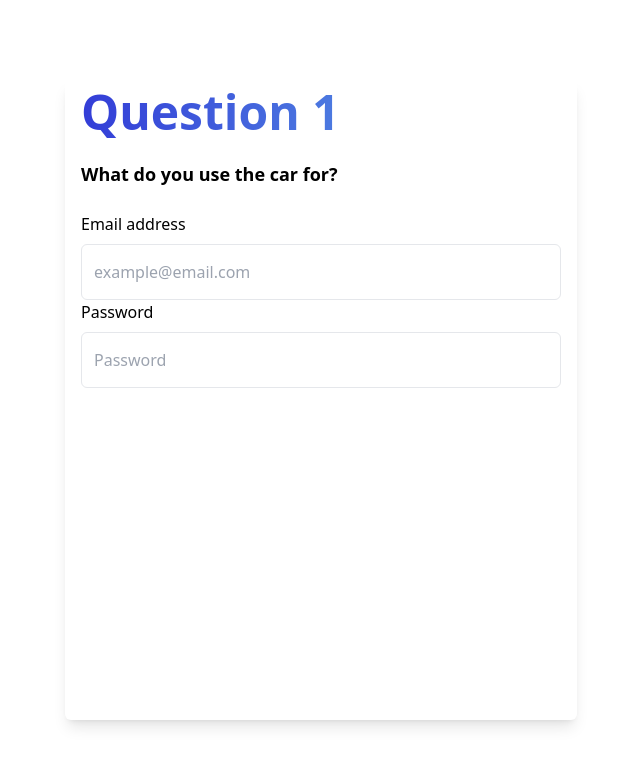
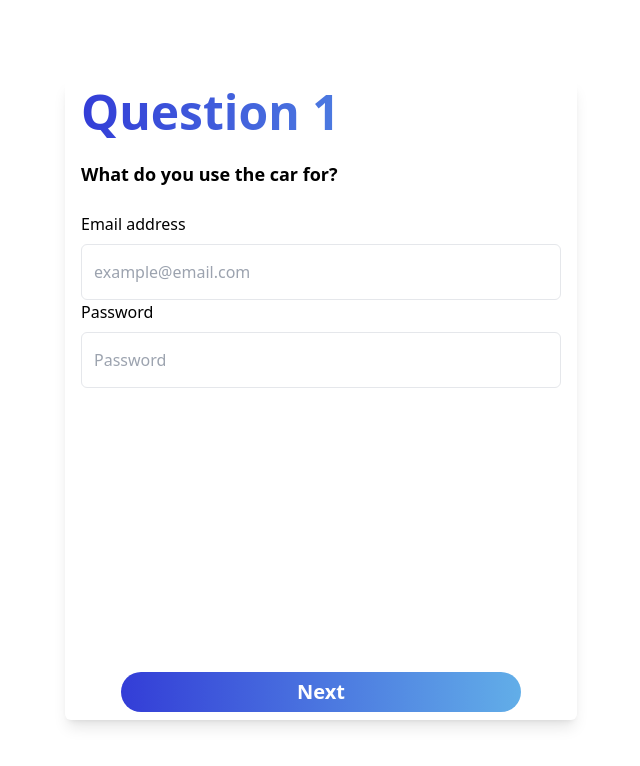
Before and after one commit to miarolfe/SwEngGroup30, a Next.js app in the folder front/life-insurance-front/: page /quote in a window 1280 px wide. Shown: the top 766 px of the page, without its empty margins (319-959 px from the left). Built offline with nearby package versions, Linux system fonts and the light colour scheme.

Commit message:
Add LargeButton

```diff
--- a/front/life-insurance-front/app/globals.css
+++ b/front/life-insurance-front/app/globals.css
@@ -9,4 +9,12 @@
     -webkit-background-clip: text;
     -webkit-text-fill-color: transparent;
   }
+
+  .mre-blue-bg {
+    background-color: #175788;
+  }
+
+  .grad-bg {
+    background: linear-gradient(90deg, rgba(51,61,215,1) 0%, rgba(98,174,232,1) 100%);
+  }
 }
--- /dev/null
+++ b/front/life-insurance-front/components/LargeButton.tsx
@@ -0,0 +1,13 @@
+type Props = {
+  text: string;
+};
+
+const LargeButton = (props: Props) => {
+  return (
+    <button className="w-5/6 h-10 rounded-full grad-bg text-white text-xl font-semibold">
+      {props.text}
+    </button>
+  );
+};
+
+export default LargeButton;
--- a/front/life-insurance-front/components/QuoteQuestion/QuoteQuestion.tsx
+++ b/front/life-insurance-front/components/QuoteQuestion/QuoteQuestion.tsx
@@ -1,3 +1,4 @@
+import LargeButton from "../LargeButton";
 import SingleLineTextBox from "../SingleLineTextBox";
 
 type Props = {
@@ -30,6 +31,10 @@ const QuoteQuestion = (props: Props) => {
           placeholder="Password"
           type="password"
         />
+
+        <div className="grow w-full flex justify-center items-end">
+          <LargeButton text="Next" />
+        </div>
       </div>
     </div>
   );
```
